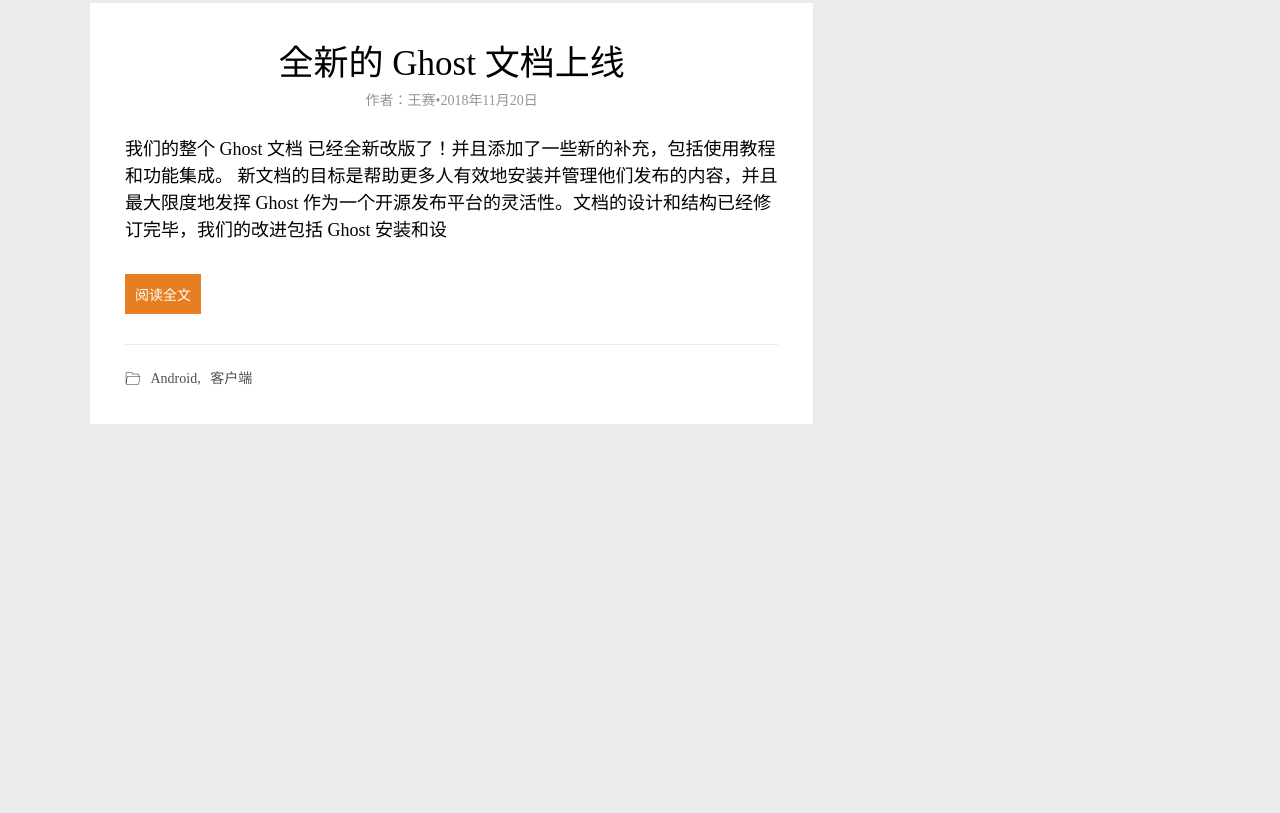
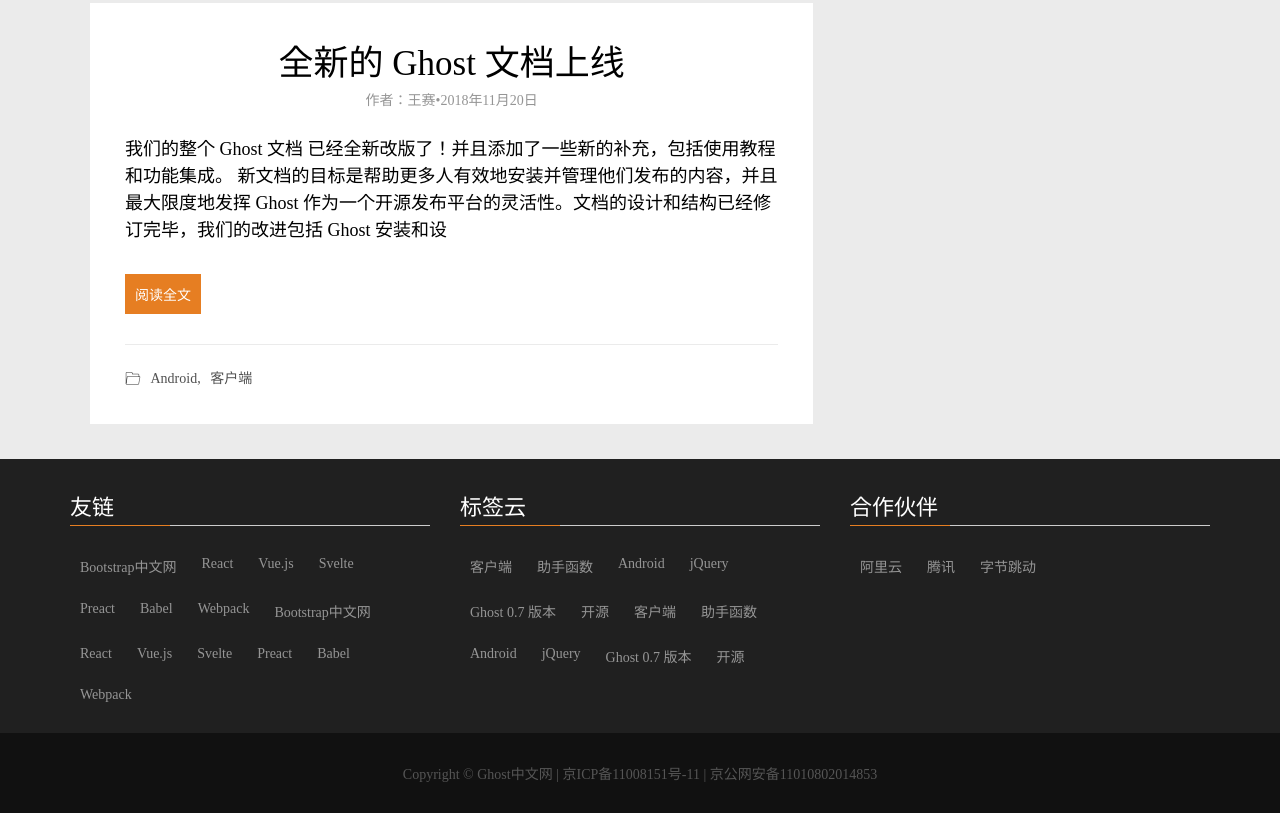
Before and after one commit to GeekyGuang/css-layout-course, a plain HTML site: page ghost-blog/index.html in a window 1280 px wide. Shown: the part 1651-2464 px from the top of the page. Before the commit the page ends 2075 px from the top, so only its background shows below. Drawn offline with Linux system fonts and the light colour scheme.

Commit message:
完成Ghost blog响应式布局

```diff
--- a/ghost-blog/index.html
+++ b/ghost-blog/index.html
@@ -185,6 +185,60 @@
       margin: 10px 8px 0 0;
     }
 
+    footer {
+      height: 80px;
+      font-size: 14px;
+      color: #555555;
+      display: flex;
+      align-items: center;
+      justify-content: center;
+      background: #111111;
+    }
+
+    .links-wrapper {
+      background: #202020;
+      margin-top: 35px;
+    }
+
+    .links {
+      padding: 30px;
+
+      color: #959595;
+    }
+
+    .links h2 {
+      font-size: 22px;
+      font-weight: 500;
+      color: white;
+      border-bottom: 1px solid #cccccc;
+      padding-bottom: 4px;
+      position: relative;
+    }
+
+    .links h2::after {
+      content: '';
+      display: block;
+      position: absolute;
+      left: 0;
+      bottom: -1px;
+      width: 100px;
+      height: 1px;
+      background: #e67e22;
+    }
+
+    .links ul {
+      padding: 5px 10px 0 10px;
+      font-size: 14px;
+      display: flex;
+      flex-wrap: wrap;
+    }
+
+    .links ul>li {
+      white-space: nowrap;
+      margin-right: 25px;
+      margin-top: 25px;
+    }
+
     @media (min-width: 768px) {
       .menu-icon {
         display: none;
@@ -214,12 +268,30 @@
         grid-area: auto/auto/auto/span 4;
       }
 
+      .links {
+        display: grid;
+        grid-template-columns: repeat(12, 1fr);
+        column-gap: 30px;
+        max-width: 960px;
+        margin: 0 auto;
+      }
+
+      .link-exchange,
+      .partner,
+      .tag-cloud {
+        grid-area: auto/auto/auto/ span 4;
+      }
+
 
     }
 
     @media (min-width: 1200px) {
       main {
         max-width: 1100px;
+      }
+
+      .links {
+        max-width: 1200px;
       }
     }
   </style>
@@ -337,6 +409,57 @@
       </div>
     </div>
   </main>
+  <div class="links-wrapper">
+    <div class="links">
+      <div class="link-exchange">
+        <h2>友链</h2>
+        <ul>
+          <li><a href="#">Bootstrap中文网</a></li>
+          <li><a href="#">React</a></li>
+          <li><a href="#">Vue.js</a></li>
+          <li><a href="#">Svelte</a></li>
+          <li><a href="#">Preact</a></li>
+          <li><a href="#">Babel</a></li>
+          <li><a href="#">Webpack</a></li>
+          <li><a href="#">Bootstrap中文网</a></li>
+          <li><a href="#">React</a></li>
+          <li><a href="#">Vue.js</a></li>
+          <li><a href="#">Svelte</a></li>
+          <li><a href="#">Preact</a></li>
+          <li><a href="#">Babel</a></li>
+          <li><a href="#">Webpack</a></li>
+        </ul>
+      </div>
+      <div class="tag-cloud">
+        <h2>标签云</h2>
+        <ul>
+          <li><a href="#">客户端</a></li>
+          <li><a href="#">助手函数</a></li>
+          <li><a href="#">Android</a></li>
+          <li><a href="#">jQuery</a></li>
+          <li><a href="#">Ghost 0.7 版本</a></li>
+          <li><a href="#">开源</a></li>
+          <li><a href="#">客户端</a></li>
+          <li><a href="#">助手函数</a></li>
+          <li><a href="#">Android</a></li>
+          <li><a href="#">jQuery</a></li>
+          <li><a href="#">Ghost 0.7 版本</a></li>
+          <li><a href="#">开源</a></li>
+        </ul>
+      </div>
+      <div class="partner">
+        <h2>合作伙伴</h2>
+        <ul>
+          <li><a href="#">阿里云</a></li>
+          <li><a href="#">腾讯</a></li>
+          <li><a href="#">字节跳动</a></li>
+        </ul>
+      </div>
+    </div>
+  </div>
+  <footer>
+    <span>Copyright © Ghost中文网 | 京ICP备11008151号-11 | 京公网安备11010802014853</span>
+  </footer>
 </body>
 
 </html>
```
